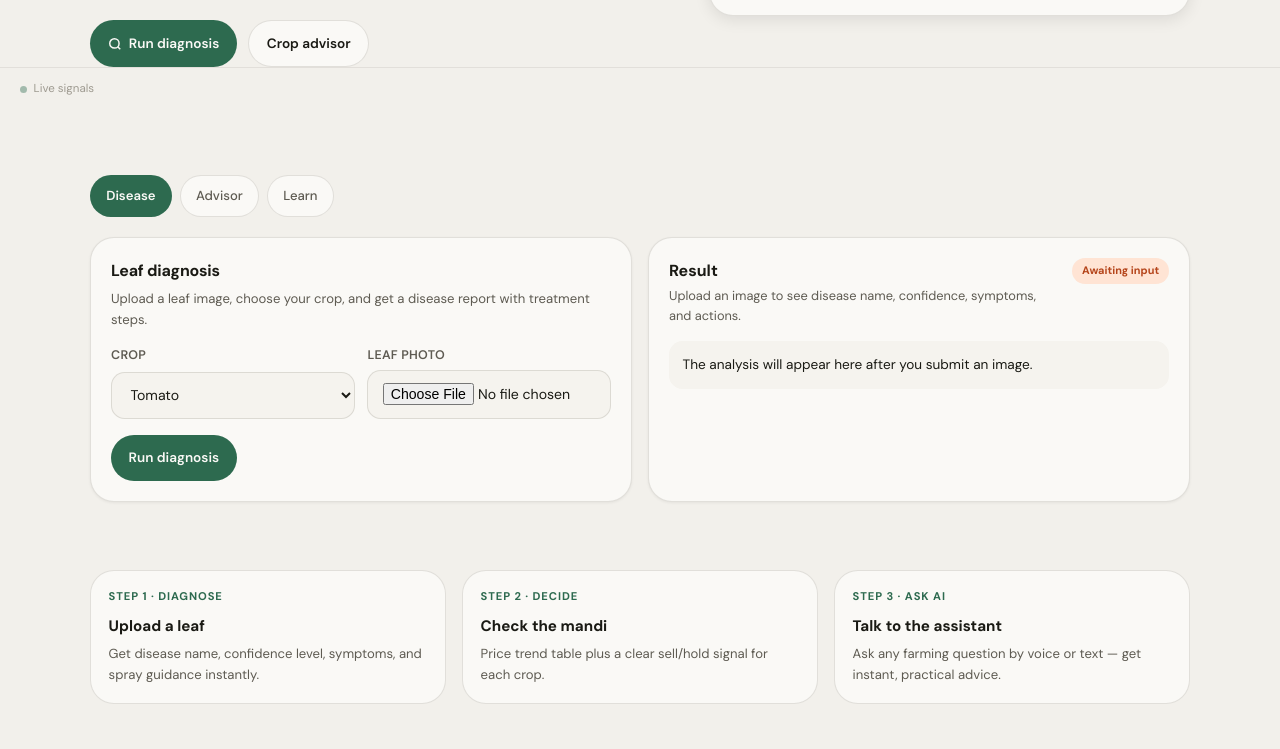
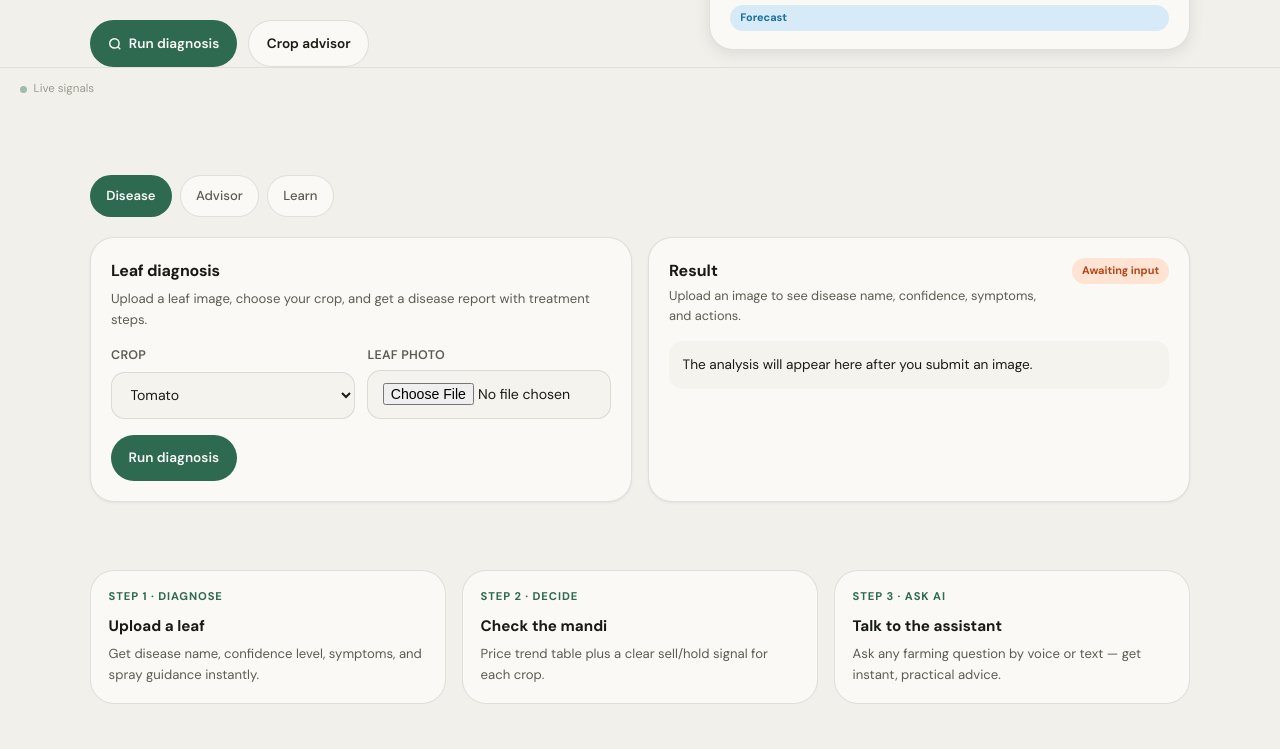
Before and after one commit to DSIPSS/k_ai, a website: page project/public/index.html in a window 1280 px wide. Shown: the part 360-1109 px from the top of the page. Drawn offline with nearby package versions, Linux system fonts and the light colour scheme.

Commit message:
Update index.html

```diff
--- a/project/public/index.html
+++ b/project/public/index.html
@@ -979,8 +979,8 @@
               <div class="alert-body">
                 <div class="alert-label">Rain advisory</div>
                 <div class="alert-detail">60% chance tomorrow — plan spray</div>
-              </div>
-              <span class="badge badge-sky">Forecast</span> -->
+              </div> -->
+              <span class="badge badge-sky">Forecast</span>
             </div>
           </div>
         </div>
```
